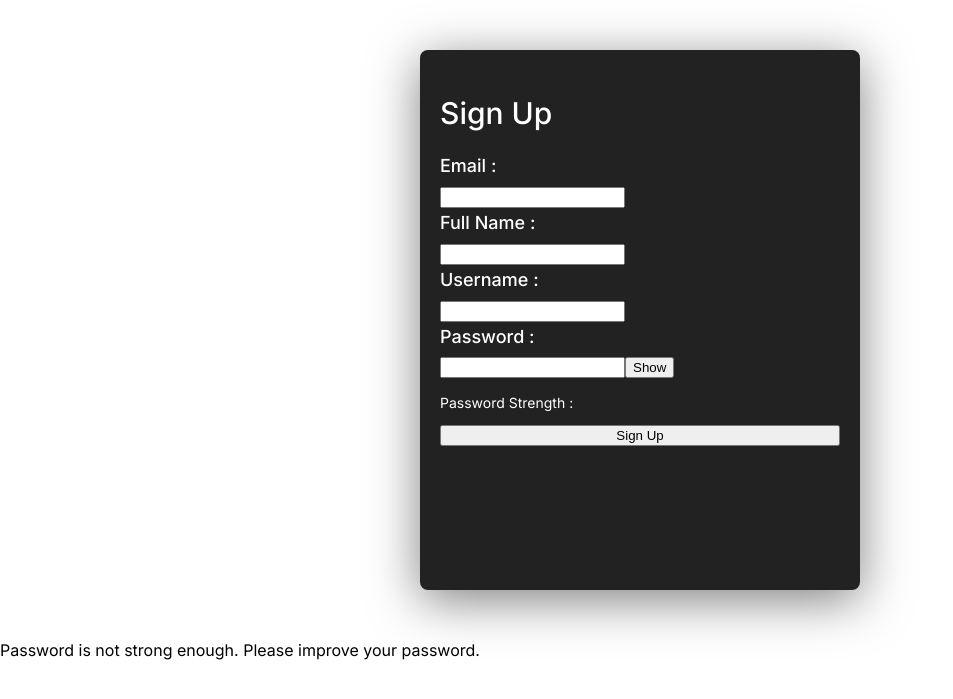
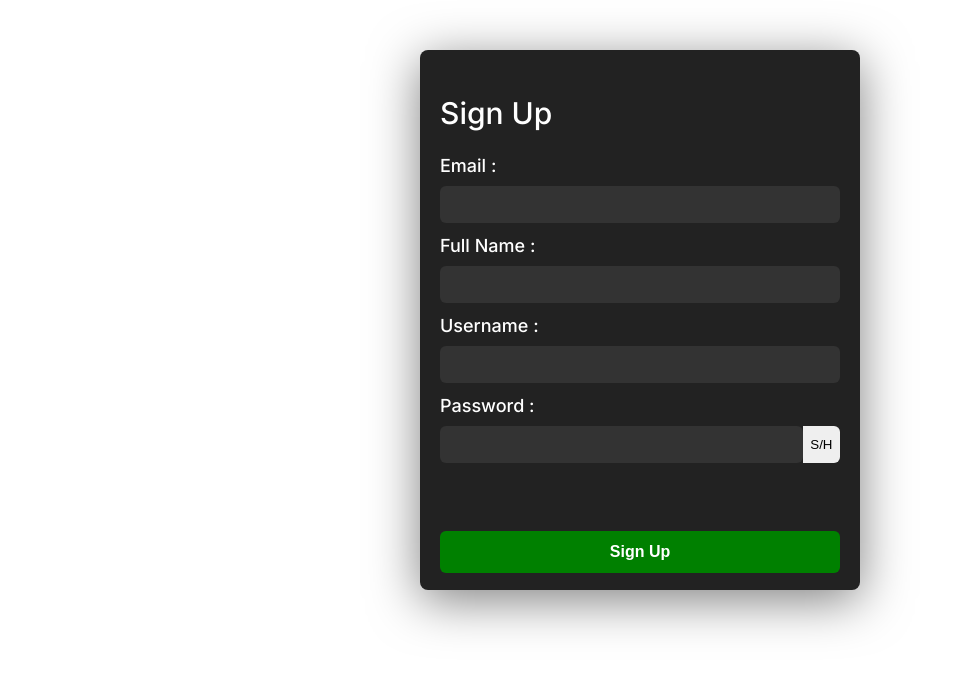
Before and after one commit to Punnychai/PSA-RBAC, a PHP site: page /SignUp.php in a window 1280 px wide. Shown: the top 699 px of the page, without its empty margins (0-953 px from the left). Run offline with PHP 8.4, Linux system fonts and the light colour scheme.

Commit message:
SignUp Function

```diff
--- a/SignUp.css
+++ b/SignUp.css
@@ -29,16 +29,16 @@ body {
   flex-direction: column;
 }
 
-h6 {
+.signup-container h6 {
     font-size: 18px;
     font-weight: 500;
     margin: 4px 0 10px 0;
 }
 
-.userName, .password {
+#email, #fullname, #username, #password {
     height: 17px;
     padding: 10px;
-    margin-bottom: 16px;
+    margin-bottom: 8px;
     border: none;
     border-radius: 6px;
     background-color: #333;
@@ -46,17 +46,9 @@ h6 {
     width: 95%;
 }
 
-.password {
-  border-radius: 6px 0 0 6px;
-}
-
-.eyeIcon {
-  position: absolute;
-  top: 288px;
-  left: 683px;
-  transform: translateX(5px);
-  width: 20px;
-  height: auto;
+#passwordStrength, #passwordMissing {
+  min-height: 20px;
+  margin: 4px 0 8px 0;
 }
 
 
@@ -70,7 +62,7 @@ h6 {
     width: 100%;
 }
 
-#SHOWPWD {
+#passwordVis {
   width: 10%;
   height: 37px;
   border: none;
@@ -78,11 +70,11 @@ h6 {
 
 }
 
-#SHOWPWD:hover {
+#passwordVis:hover {
   background-color: lightskyblue;
 }
 
-#SUBMIT {
+input[type="submit"] {
   background-color: green;
   color: white;
   font-size: 16px;
--- a/SignUp.php
+++ b/SignUp.php
@@ -22,32 +22,29 @@
                     <label for="password"><h6>Password :</h6></label>
                     <div style="display: flex;">
                         <input type="password" id="password" name="password" required>
-                        <button type="button" onclick="togglePasswordVisibility()">Show</button>
+                        <button type="button" id="passwordVis" onclick="togglePasswordVisibility()">S/H</button>
                     </div>
                 </div>
                 <div>
-                    <p>Password Strength : <span id="passwordFeedback"></span></p>
+                    <p id="passwordStrength"></p>
+                    <p id="passwordMissing"></p>
                 </div>
                 <input type="submit" name="SignUp" value="Sign Up">
             </form>
-            <p id="message"></p>
         </div>
 
         <?php
-            include 'PasswordAnalyser.php';
+            include 'PasswordAnalyser.php';     // SERVER SIDE CONDITION
             if ($_SERVER["REQUEST_METHOD"] == "POST") {
-                $email = $_POST['email'];
-                $username = $_POST['username'];
-                $password = $_POST['password'];
 
-                list($feedback, $missList) = passwordAnalyser($password);
+                list($feedback, $missList) = passwordAnalyser($_POST['password']);
 
                 echo "<p>Password Strength: $feedback</p>";
                 if ($missList) {
                     echo "<p>Feedback: $missList</p>";
                 }
 
-                // if ($feedback === 'Very Strong' || $feedback === 'Strong') {
+                if ($feedback === 'Very Strong' || $feedback === 'Strong') {
                     session_start();
                     if (isset($_POST['SignUp'])) {
                         include 'connect.php';
@@ -76,14 +73,14 @@
                     }
                     $mysqli->close();
                     session_destroy();
-                    header('location: Landing.php');
-                    echo "<p>Account created successfully.</p>";
+                    header('location: Home.php');
                 } else {
                     echo "<p>Password is not strong enough. Please improve your password.</p>";
                 }
-            // } this is for password condition
+            }
         ?>
 
+        <script src="PasswordAnalyser.js"></script>     <!-- CLIENT SIDE FEEDBACK -->
         <script>
             function togglePasswordVisibility() {
                 const passwordField = document.getElementById('password');
@@ -94,7 +91,8 @@
             document.getElementById('password').addEventListener('input', function() {
                 const password = this.value;
                 const feedback = passwordAnalyser(password);
-                document.getElementById('passwordFeedback').textContent = feedback.join('');
+                document.getElementById('passwordStrength').textContent = feedback[0];
+                document.getElementById('passwordMissing').textContent = feedback[1];
             });
         </script>
     </body>
```
Also changed, not shown: PasswordAnalyser.js (added, +41 -0 lines), Home.php (renamed from Landing.php).
